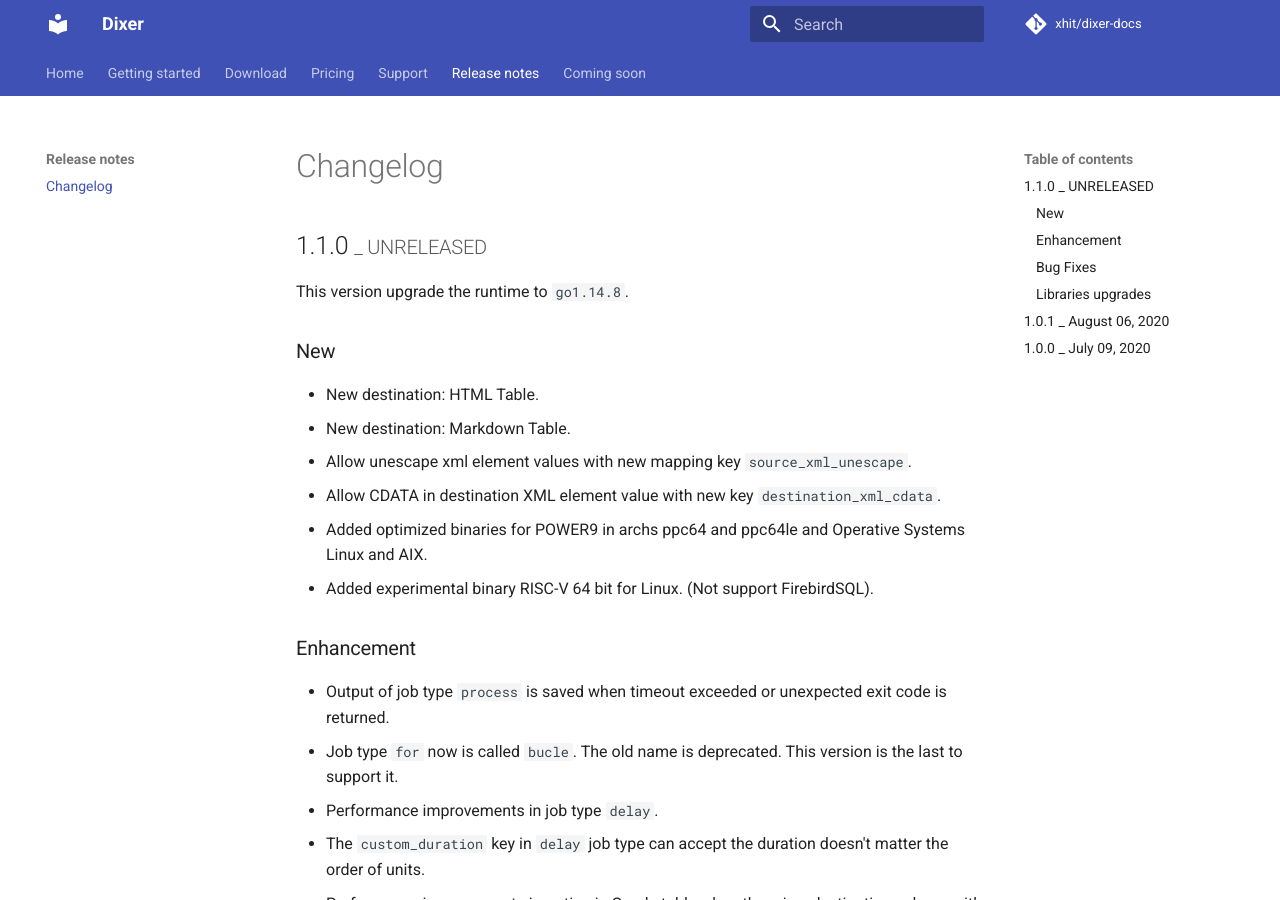
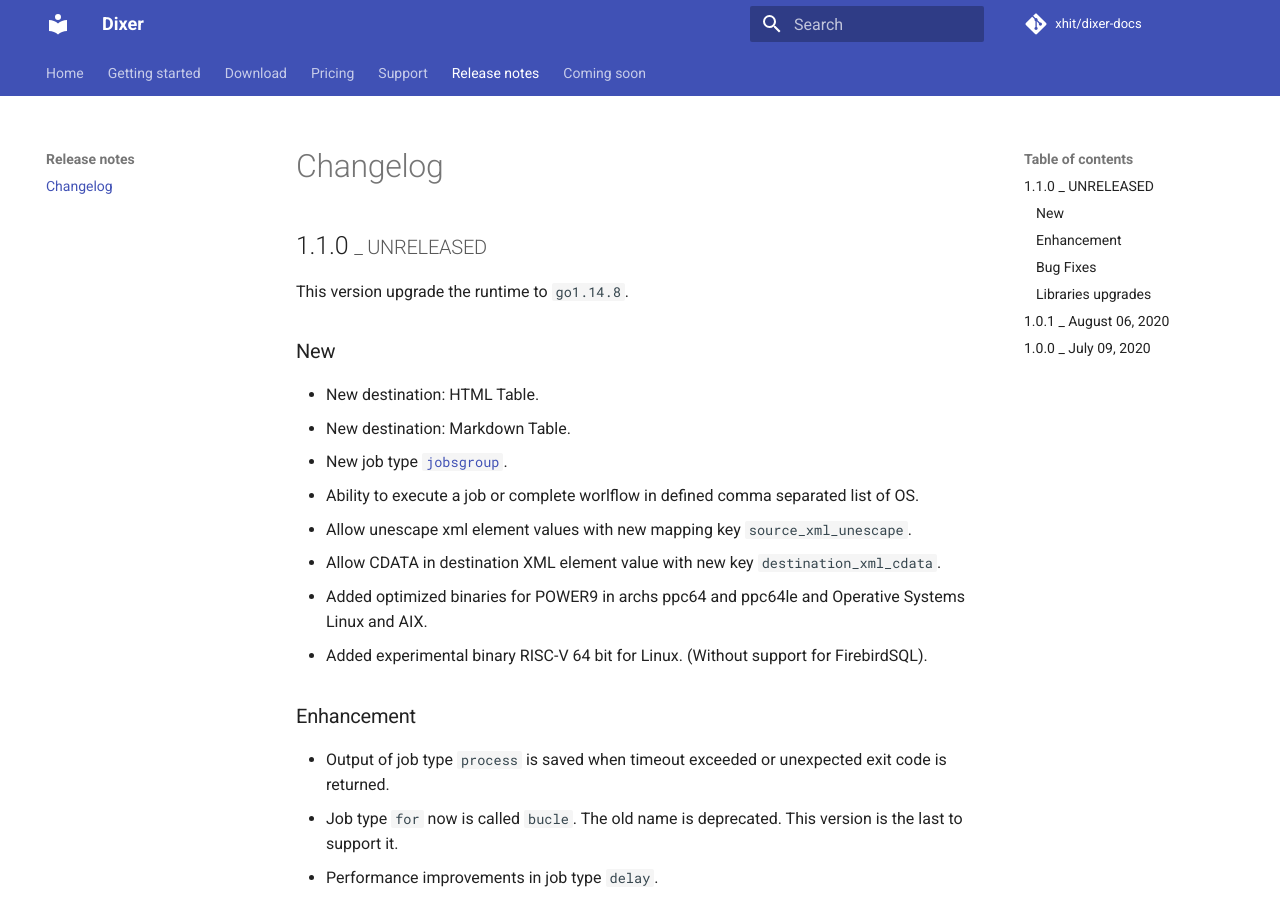
Before and after one commit to Dixer-ETL/dixer-docs, an MkDocs documentation site: the page built from docs/Changelog.md, in a window 1280 px wide and 900 px high. Built offline with MkDocs 1.6.1 and Material for MkDocs 9.7.7, drawn with Linux system fonts in a browser that asks for light colours; comment, search, counter and statistics services are not loaded.

Commit message:
Update jobsgroup and add OS restrictions

```diff
--- a/docs/Changelog.md
+++ b/docs/Changelog.md
@@ -7,10 +7,12 @@ This version upgrade the runtime to `go1.14.8`.
 ### New
 * New destination: HTML Table.
 * New destination: Markdown Table.
+* New job type [`jobsgroup`](documentation/jobs/Jobs-group.md).
+* Ability to execute a job or complete worlflow in defined comma separated list of OS.
 * Allow unescape xml element values with new mapping key `source_xml_unescape`.
 * Allow CDATA in destination XML element value with new key `destination_xml_cdata`.
 * Added optimized binaries for POWER9 in archs ppc64 and ppc64le and Operative Systems Linux and AIX.
-* Added experimental binary RISC-V 64 bit for Linux. (Not support FirebirdSQL).
+* Added experimental binary RISC-V 64 bit for Linux. (Without support for FirebirdSQL).
 
 ### Enhancement
 * Output of job type `process` is saved when timeout exceeded or unexpected exit code is returned.
--- a/mkdocs.yml
+++ b/mkdocs.yml
@@ -45,6 +45,7 @@ nav:
       - FTP operations (ftpoperation): documentation/jobs/FTP-operations.md
       - Send a mail (mail): documentation/jobs/Send-a-mail.md
       - Bucle (bucle): documentation/jobs/Bucle.md
+      - Jobs group (jobsgroup): documentation/jobs/Jobs-group.md
     - Handle Jobs events: documentation/Handle-jobs-events.md
     - Time and date formatting: documentation/Time-and-date-formatting.md
     - Log: documentation/Log.md
```
Also changed, not shown: docs/Getting-started.md (+1 -0 lines), docs/documentation/Jobs-types.md (+1 -0 lines), docs/documentation/OS-list.md (added, +17 -0 lines).
